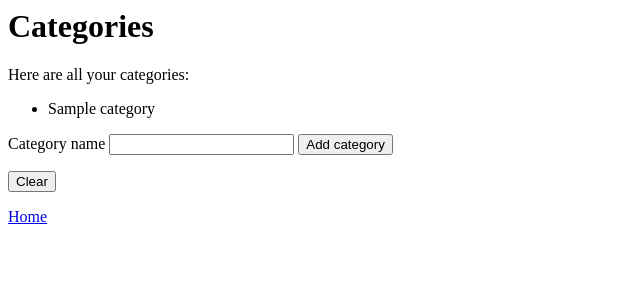
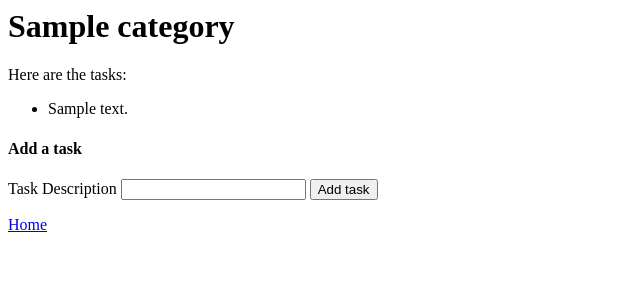
Before and after one commit to ericaw21/php-tasks-due-date, a PHP site: template views/categories.html.twig in a window 1280 px wide. Shown: the top 300 px of the page, without its empty margins (0-640 px from the left). Run offline with PHP 8.4, Linux system fonts and the light colour scheme; the template is opened without the code that fills it: most values are stand-ins (such as "Sample title", 1, 10 or a date in 2020); some libraries are stand-ins or nearby versions.

Commit message:
make no sense

```diff
--- a/views/categories.html.twig
+++ b/views/categories.html.twig
@@ -3,25 +3,25 @@
     <title>To Do List</title>
 </head>
 <body>
-    <h1>Categories</h1>
+    <h1>{{ category.getName }}</h1>
 
-    {% if categories is not empty %}
-        <p>Here are all your categories:</p>
+    {% if tasks is not empty %}
+        <p>Here are the tasks:</p>
         <ul>
-            {% for category in categories %}
-                <li>{{ category.getName }}</li>
+            {% for task in tasks %}
+                <li>{{ task.getDescription }}</li>
             {% endfor %}
         </ul>
     {% endif %}
 
-    <form action='/categories' method='post'>
-        <label for='name'>Category name</label>
-        <input id='name' name='name' type='text'>
+    <h4>Add a task</h4>
 
-        <button type='submit'>Add category</button>
-    </form>
-    <form action='/delete_categories' method='post'>
-        <button type='submit'>Clear</button>
+    <form action='/tasks' method='post'>
+        <input id="category_id" name="category_id" type="hidden" value="{{ category.getId() }}">
+        <label for='description'>Task Description</label>
+        <input id='description' name='description' type='text'>
+
+        <button type='submit'>Add task</button>
     </form>
 
     <p><a href='/'>Home</a></p>
```
Also changed, not shown: app/app.php (+12 -20 lines), tests/CategoryTest.php (+1 -1 lines), tests/TaskTest.php (+1 -1 lines), views/index.html.twig (+19 -2 lines).
